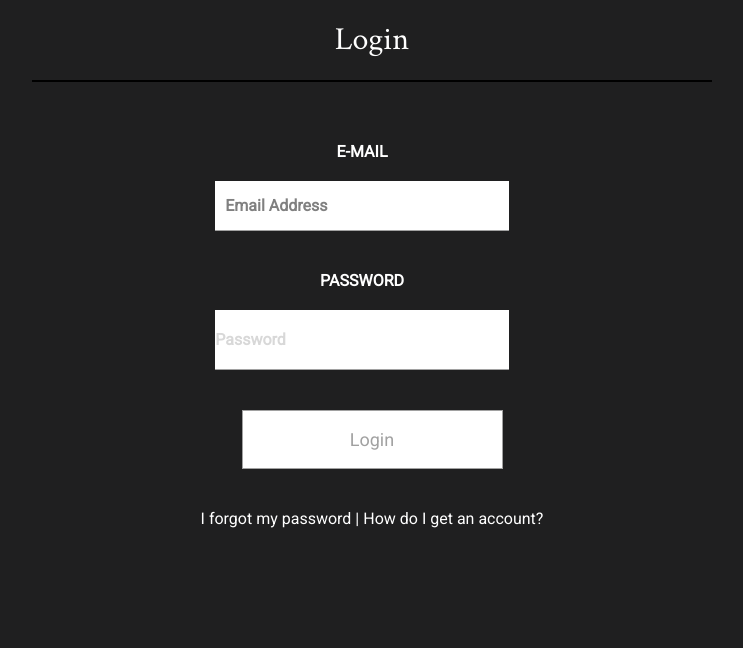
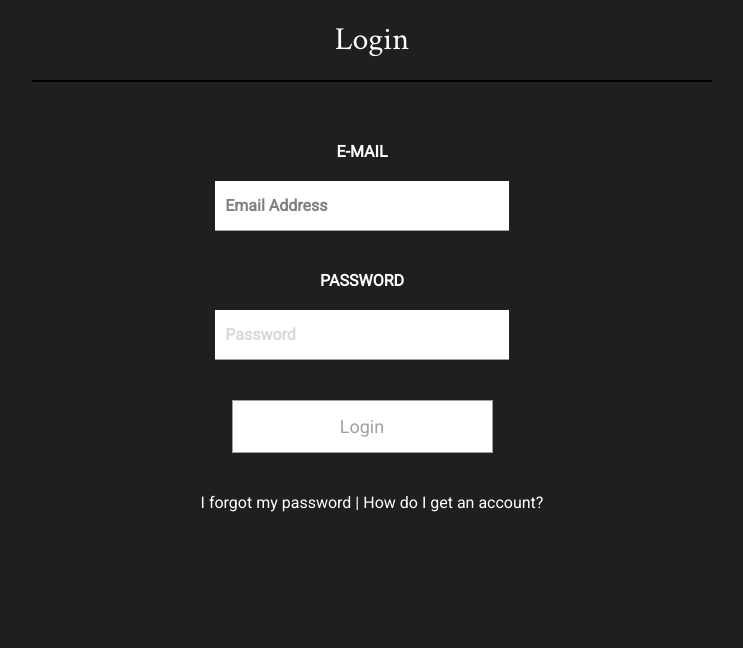
Before and after one commit to R3SWebDevelopment/Fronesis, a Django app: page /accounts/login/ in a window 1280 px wide. Shown: the part 185-833 px from the top of the page, without its empty margins (268-1011 px from the left). After the commit the page ends 697 px from the top, so only its background shows below. Run offline with Django 3.2, Linux system fonts and the light colour scheme; parts of the project's set-up code (start-up, migrations or seed data) failed here and were passed over; some libraries are stand-ins or nearby versions.

Commit message:
Fixing account templates styling

```diff
--- a/templates/account/login.html
+++ b/templates/account/login.html
@@ -5,6 +5,19 @@
 {% load i18n %}
 {% get_current_language as LANGUAGE_CODE %}
 
+
+{% block EXTRA_STYLE %}
+  {{block.super}}
+  <style>
+  #id_login, #id_password{
+    padding: 15px 10px;
+  }
+
+  #submit{
+    padding: 15px 10px;
+  }
+  </style>
+{% endblock %}
 
 {% block CONTENT %}
 <div class="c-center t-center">
@@ -45,8 +58,8 @@
         </div>
       </div>
       <div class="one-col p20">
-        <div class="submit-wrapper">
-          <button class="stroke-btn-gray">
+        <div class="submit-wrapper two-col columns">
+          <button class="stroke-btn-gray" id="submit">
             Login
           </button>
         </div>
--- a/templates/account/password_reset_done.html
+++ b/templates/account/password_reset_done.html
@@ -15,7 +15,7 @@
           <h2 class="t-lyonL">Password Reset</h2>
         </div>
         <div class="one-col p20">
-          <div class="two-col columns">
+          <div class="two-col columns two-col columns">
             <p>
               We have sent you an e-mail. Please contact us if you do not receive it within a few minutes.
             </p>
--- a/templates/account/password_reset_from_key.html
+++ b/templates/account/password_reset_from_key.html
@@ -14,7 +14,7 @@
           <h2 class="t-lyonL">Change Password</h2>
         </div>
         <div class="one-col p20">
-          <div class="two-col columns">
+          <div class="two-col columns two-col columns">
         {% if token_fail %}
             {% url 'account_reset_password' as passwd_reset_url %}
             <p>
@@ -26,7 +26,7 @@
                     {% csrf_token %}
                     {{ form.as_p }}
                           <div class="one-col p20">
-                            <div class="submit-wrapper">
+                            <div class="submit-wrapper two-col columns">
                               <button class="stroke-btn-gray">
                                 Change Password
                               </button>
--- a/templates/account/password_reset_from_key_done.html
+++ b/templates/account/password_reset_from_key_done.html
@@ -15,7 +15,7 @@
           <h2 class="t-lyonL">Change Password</h2>
         </div>
         <div class="one-col p20">
-          <div class="two-col columns">
+          <div class="two-col columns two-col columns">
             <p>
               Your password is now changed.
             </p>
--- a/templates/base.html
+++ b/templates/base.html
@@ -30,6 +30,8 @@
     width: 100%;
   }
 </style>
+{% endblock %}
+{% block EXTRA_STYLE %}
 {% endblock %}
 	<title>FRONESIS | Philios®</title>
 </head>
```
Also changed, not shown: templates/account/password_reset.html (+13 -1 lines), templates/account/signup.html (+13 -1 lines).
